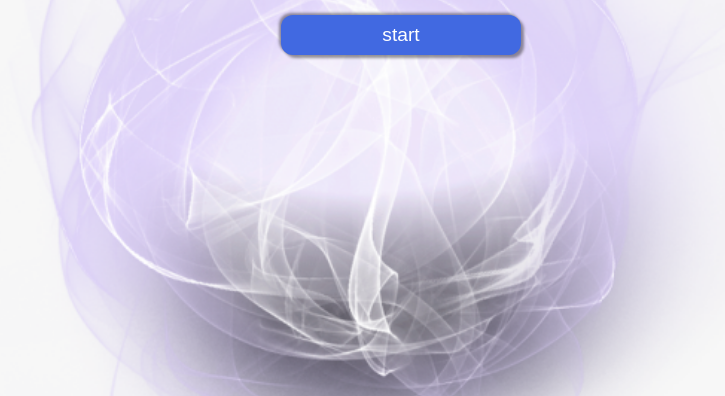
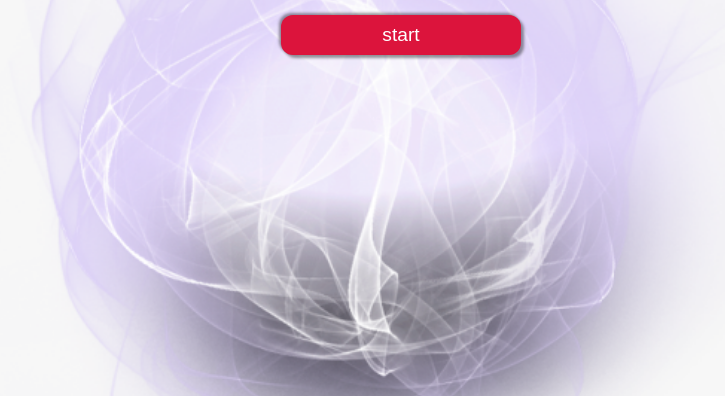
Before and after one commit to aj761774/math-clash, a plain HTML site: page index.html in a window 1280 px wide. Shown: the part 420-816 px from the top of the page, without its empty margins (239-964 px from the left). Drawn offline with Linux system fonts and the light colour scheme.

Commit message:
version 1.1

```diff
--- a/index.css
+++ b/index.css
@@ -40,7 +40,7 @@ header>h1{
     width: 15rem;
     height: 2.5rem;
     font-size: 1.2rem;
-    background-color:royalblue;
+    background-color:crimson;
     color: white;
     border:none;
     border-radius: 12px;
```
